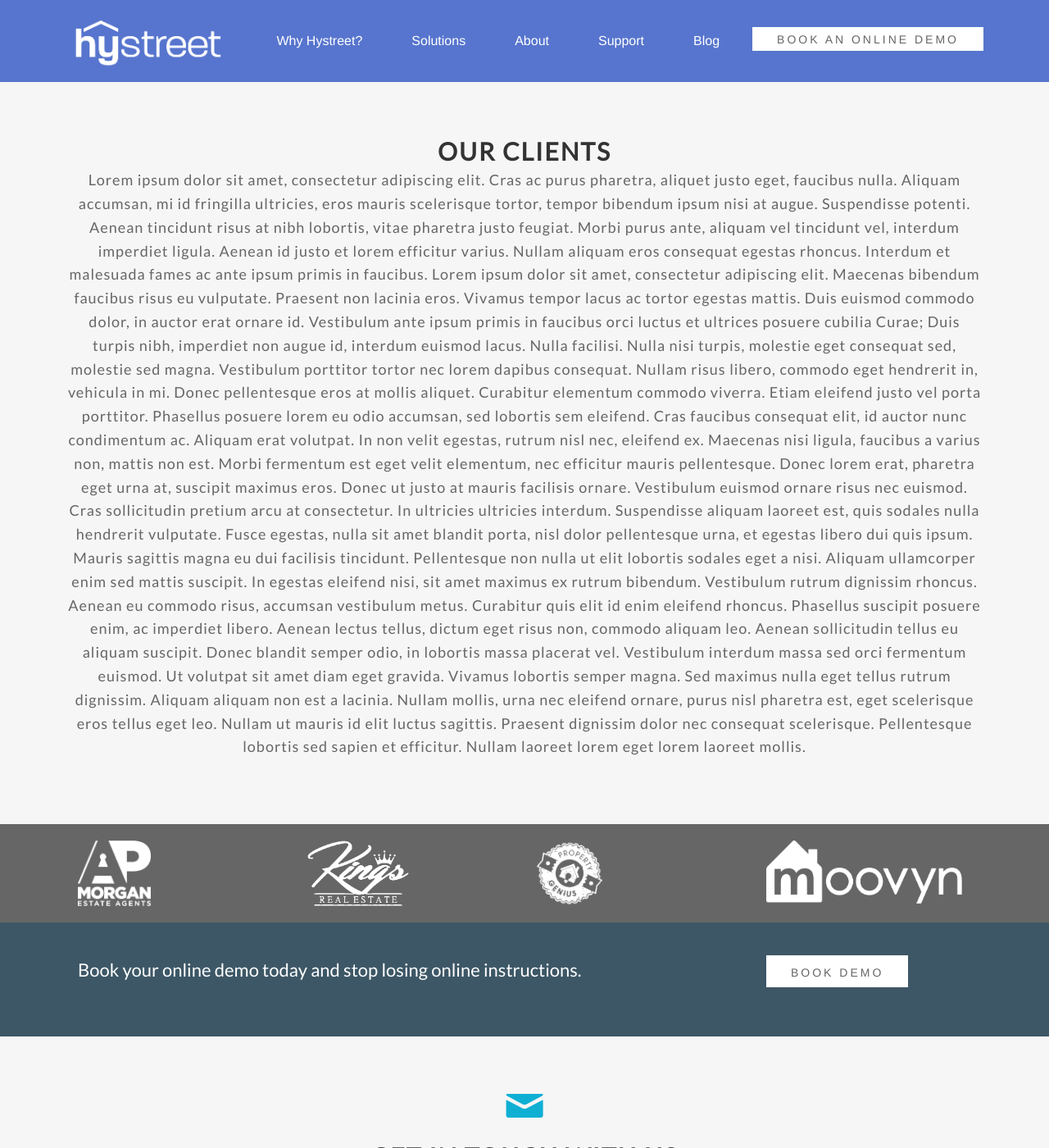
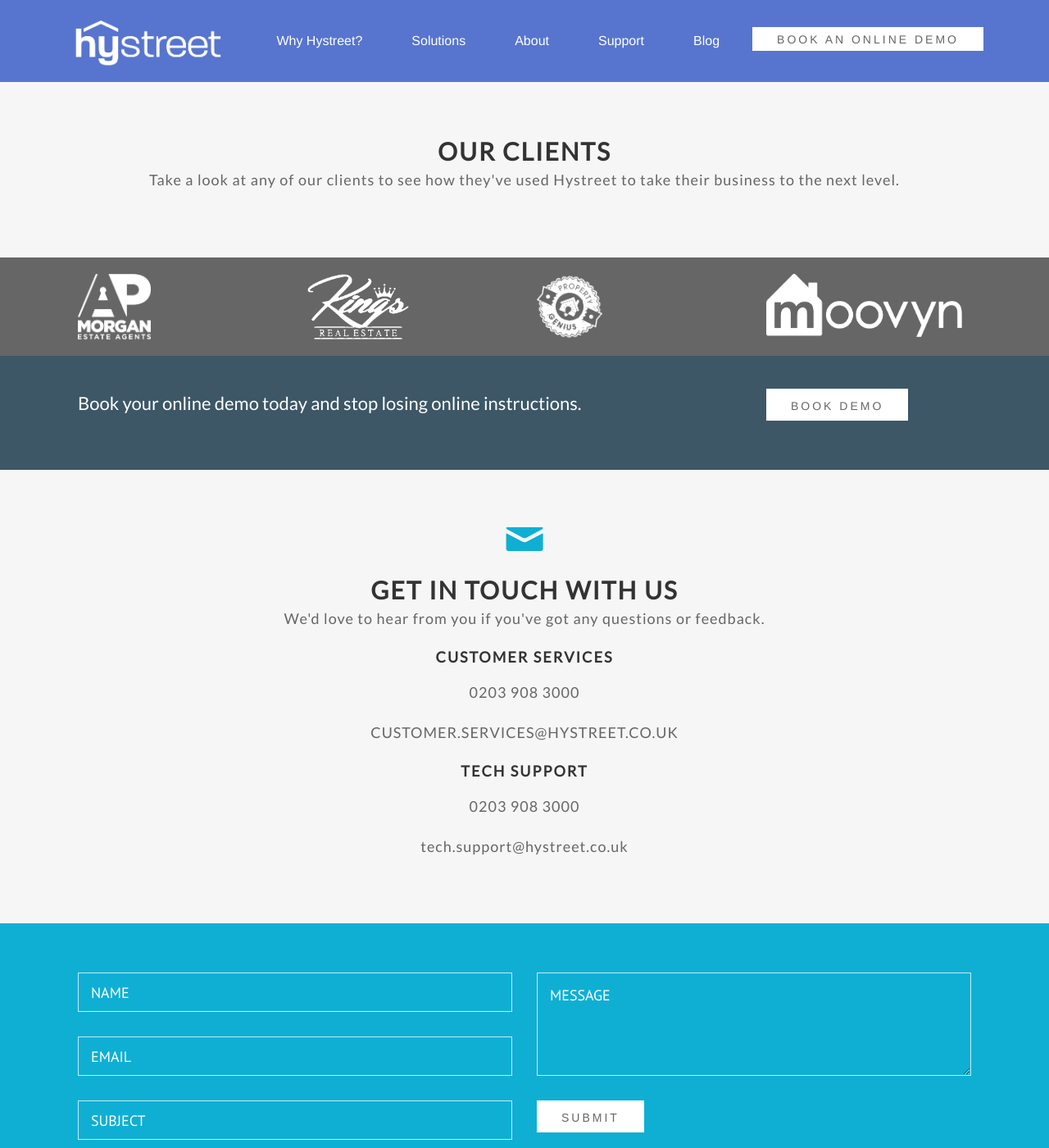
Before and after one commit to hystreet/hystreet.github.io, a Jekyll site: the page built from why-hystreet/our-clients/index.html, in a window 1280 px wide and 1400 px high. Shown: the whole window at 82% size. Built offline with Jekyll 4.4.1, drawn with Linux system fonts in a browser that asks for light colours; some web fonts are replaced.

Commit message:
Updating copy

```diff
--- a/why-hystreet/our-clients/index.html
+++ b/why-hystreet/our-clients/index.html
@@ -10,15 +10,7 @@ section_id: home
     <div class='special-title centered-text'>
       <h2>Our Clients</h2>
       <p>
-Lorem ipsum dolor sit amet, consectetur adipiscing elit. Cras ac purus pharetra, aliquet justo eget, faucibus nulla. Aliquam accumsan, mi id fringilla ultricies, eros mauris scelerisque tortor, tempor bibendum ipsum nisi at augue. Suspendisse potenti. Aenean tincidunt risus at nibh lobortis, vitae pharetra justo feugiat. Morbi purus ante, aliquam vel tincidunt vel, interdum imperdiet ligula. Aenean id justo et lorem efficitur varius. Nullam aliquam eros consequat egestas rhoncus. Interdum et malesuada fames ac ante ipsum primis in faucibus. Lorem ipsum dolor sit amet, consectetur adipiscing elit. Maecenas bibendum faucibus risus eu vulputate.
-
-Praesent non lacinia eros. Vivamus tempor lacus ac tortor egestas mattis. Duis euismod commodo dolor, in auctor erat ornare id. Vestibulum ante ipsum primis in faucibus orci luctus et ultrices posuere cubilia Curae; Duis turpis nibh, imperdiet non augue id, interdum euismod lacus. Nulla facilisi. Nulla nisi turpis, molestie eget consequat sed, molestie sed magna. Vestibulum porttitor tortor nec lorem dapibus consequat. Nullam risus libero, commodo eget hendrerit in, vehicula in mi.
-
-Donec pellentesque eros at mollis aliquet. Curabitur elementum commodo viverra. Etiam eleifend justo vel porta porttitor. Phasellus posuere lorem eu odio accumsan, sed lobortis sem eleifend. Cras faucibus consequat elit, id auctor nunc condimentum ac. Aliquam erat volutpat. In non velit egestas, rutrum nisl nec, eleifend ex. Maecenas nisi ligula, faucibus a varius non, mattis non est. Morbi fermentum est eget velit elementum, nec efficitur mauris pellentesque. Donec lorem erat, pharetra eget urna at, suscipit maximus eros. Donec ut justo at mauris facilisis ornare. Vestibulum euismod ornare risus nec euismod. Cras sollicitudin pretium arcu at consectetur.
-
-In ultricies ultricies interdum. Suspendisse aliquam laoreet est, quis sodales nulla hendrerit vulputate. Fusce egestas, nulla sit amet blandit porta, nisl dolor pellentesque urna, et egestas libero dui quis ipsum. Mauris sagittis magna eu dui facilisis tincidunt. Pellentesque non nulla ut elit lobortis sodales eget a nisi. Aliquam ullamcorper enim sed mattis suscipit. In egestas eleifend nisi, sit amet maximus ex rutrum bibendum. Vestibulum rutrum dignissim rhoncus. Aenean eu commodo risus, accumsan vestibulum metus. Curabitur quis elit id enim eleifend rhoncus.
-
-Phasellus suscipit posuere enim, ac imperdiet libero. Aenean lectus tellus, dictum eget risus non, commodo aliquam leo. Aenean sollicitudin tellus eu aliquam suscipit. Donec blandit semper odio, in lobortis massa placerat vel. Vestibulum interdum massa sed orci fermentum euismod. Ut volutpat sit amet diam eget gravida. Vivamus lobortis semper magna. Sed maximus nulla eget tellus rutrum dignissim. Aliquam aliquam non est a lacinia. Nullam mollis, urna nec eleifend ornare, purus nisl pharetra est, eget scelerisque eros tellus eget leo. Nullam ut mauris id elit luctus sagittis. Praesent dignissim dolor nec consequat scelerisque. Pellentesque lobortis sed sapien et efficitur. Nullam laoreet lorem eget lorem laoreet mollis. </p>
+        Take a look at any of our clients to see how they've used Hystreet to take their business to the next level.
       </p>
   </div>
 </div>
```
